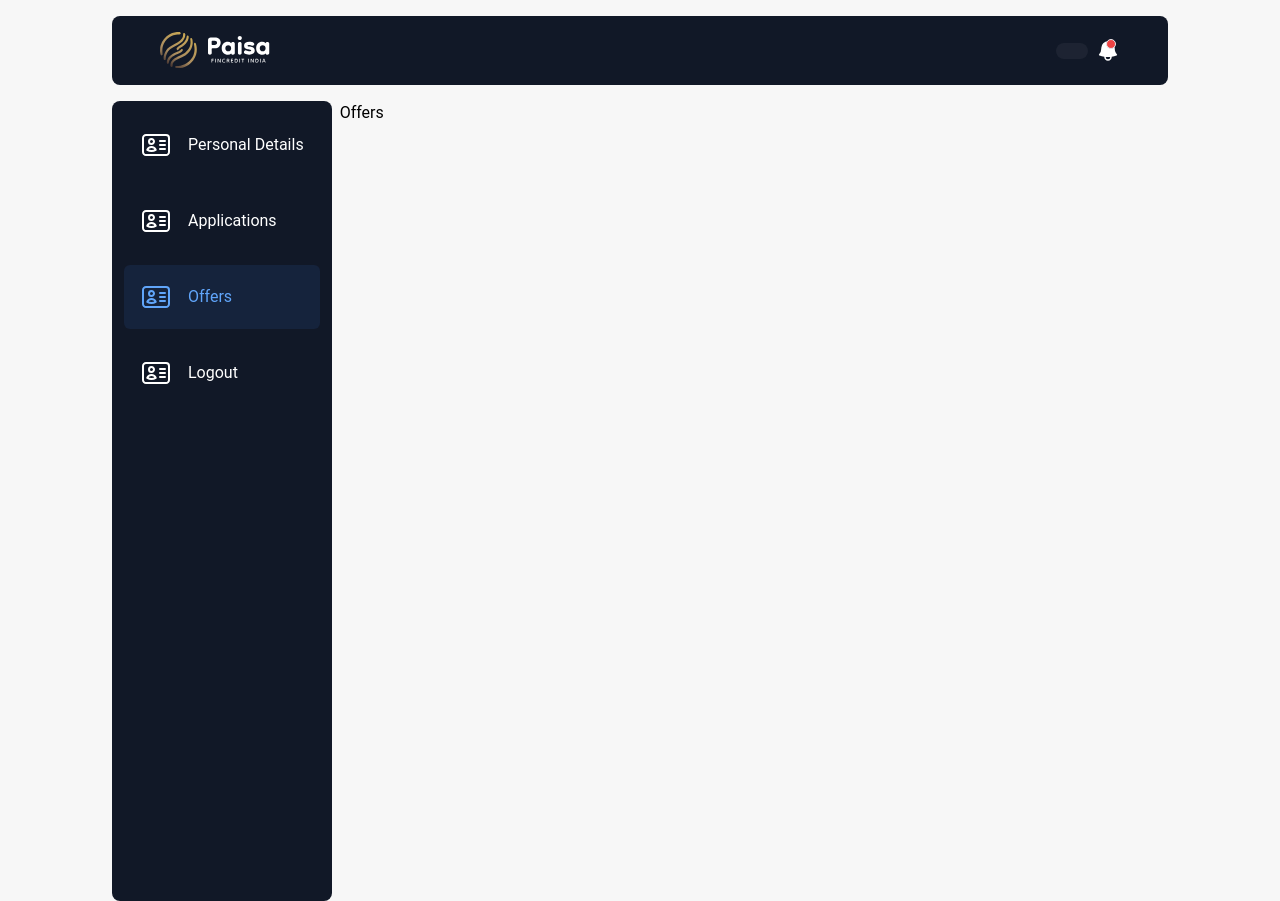
After one commit to ankit-o07/PaisaFinCreditProject, a Django app: page /dashboard/offers/ in a window 1280 px wide. The commit adds this page. Run offline with Django 5.2, Linux system fonts and the light colour scheme; the visitor is signed in with stand-in values (Sample User, id 1); data that the repository does not hold is empty; style sheets or scripts are compiled from the project's sources.

Commit message:
update side menu in dashboard

```diff
--- a/app/templates/app/registration/changePassword.html
+++ b/app/templates/app/registration/changePassword.html
@@ -26,9 +26,6 @@
                         <input type="password"  id="phone" class="block  px-2.5 pb-2.5 pt-4 w-full text-sm text-gray-900 bg-transparent rounded-lg border-2 border-gray-300 appearance-none focus:outline-none focus:ring-0 focus:border-blue-600 peer" placeholder=" " />
                         <label for="phone" class="absolute text-sm text-gray-500 duration-300 transform -translate-y-4 scale-75 top-2 z-10 origin-[0] bg-white px-2 peer-focus:px-2 peer-focus:text-blue-600 peer-placeholder-shown:scale-100 peer-placeholder-shown:-translate-y-1/2 peer-placeholder-shown:top-1/2 peer-focus:top-2 peer-focus:scale-75 peer-focus:-translate-y-4 rtl:peer-focus:translate-x-1/4 rtl:peer-focus:left-auto start-1">New Password</label>
                     </div>
-
-
-
                 </div>
 
 
--- /dev/null
+++ b/dashboard/templates/dashboard/application.html
@@ -0,0 +1,5 @@
+{% extends 'dashboard/dashboard_base.html' %}
+{% load static %}
+{% block content %}
+<h1> Application </h1>
+{% endblock content %}
--- a/dashboard/templates/dashboard/dashboard_base.html
+++ b/dashboard/templates/dashboard/dashboard_base.html
@@ -15,8 +15,12 @@
         {% include 'dashboard/dashboard_header.html' %}
     {% endblock header %}
 
-    {% block content %}
-    {% endblock content %}
+
+    <div class="relative flex sm:gap-2 lg:mx-20 xl:mx-24 sm:px-4 min-h-screen">
+        {% include 'dashboard/dashboard_sidemenu.html' %}
+        {% block content %}
+        {% endblock content %}
+    </div>
 
     {% block footer %}
     {% endblock footer %}
--- a/dashboard/templates/dashboard/dashboard_header.html
+++ b/dashboard/templates/dashboard/dashboard_header.html
@@ -7,7 +7,7 @@
         </a>
         <div class="flex items-center">
             <p class="py-2 px-4 bg-white bg-opacity-5 rounded-lg cursor-pointer select-none" onclick="onMenuToggle()">
-                Vivek</p>
+                {{request.user.personaldetails.first_name}}</p>
             <div class="flex items ml-2 relative">
                 <div class="w-2.5 h-2.5 rounded-full bg-red-500 absolute right-1 border"></div>
                 <svg xmlns="http://www.w3.org/2000/svg" viewBox="0 0 24 24" fill="currentColor" class="w-6 h-6">
--- /dev/null
+++ b/dashboard/templates/dashboard/dashboard_sidemenu.html
@@ -0,0 +1,60 @@
+{% load static %}
+
+{% url 'dashboard-home' as dashboard_url %}
+{% url 'dashboard-application' as application_url %}
+{% url 'dashboard-offer' as offer_url %}
+{% url 'logout' as logout_url %}
+
+<div id="navLinks"
+    class="h-full absolute sm:relative sm:left-0 left-[-100%] w-fit justify-between transition-all duration-50 bg-gray-900 text-white sm:rounded-lg">
+    <ul class="gap-2 w-full">
+        <li class="w-full" id="menu">
+            <a class="p-2 sm:p-4 flex items-center m-3 rounded-md {% if dashboard_url == request.path  %}text-blue-400 bg-blue-500{% endif %}  bg-opacity-10"
+                href="{% url 'dashboard-home' %}">
+                <svg xmlns="http://www.w3.org/2000/svg" fill="none" viewBox="0 0 24 24" stroke-width="1.5"
+                    stroke="currentColor"
+                    class="w-8 h-8 mr-4 {% if dashboard_url == request.path  %}text-blue-400{% endif %} ">
+                    <path stroke-linecap="round" stroke-linejoin="round"
+                        d="M15 9h3.75M15 12h3.75M15 15h3.75M4.5 19.5h15a2.25 2.25 0 0 0 2.25-2.25V6.75A2.25 2.25 0 0 0 19.5 4.5h-15a2.25 2.25 0 0 0-2.25 2.25v10.5A2.25 2.25 0 0 0 4.5 19.5Zm6-10.125a1.875 1.875 0 1 1-3.75 0 1.875 1.875 0 0 1 3.75 0Zm1.294 6.336a6.721 6.721 0 0 1-3.17.789 6.721 6.721 0 0 1-3.168-.789 3.376 3.376 0 0 1 6.338 0Z" />
+                </svg>
+                <p class="whitespace-nowrap">Personal Details</p>
+            </a>
+        </li>
+        <li class="w-full" id="menu">
+            <a class="p-2 sm:p-4 flex items-center m-3 rounded-md hover:bg-blue-500 {% if application_url == request.path  %}text-blue-400 bg-blue-500{% endif %} bg-opacity-10 hover:bg-opacity-10"
+                href="{% url 'dashboard-application' %}">
+                <svg xmlns="http://www.w3.org/2000/svg" fill="none" viewBox="0 0 24 24" stroke-width="1.5"
+                    stroke="currentColor"
+                    class="w-8 h-8 mr-4 {% if application_url == request.path  %}text-blue-400 {% endif %} ">
+                    <path stroke-linecap="round" stroke-linejoin="round"
+                        d="M15 9h3.75M15 12h3.75M15 15h3.75M4.5 19.5h15a2.25 2.25 0 0 0 2.25-2.25V6.75A2.25 2.25 0 0 0 19.5 4.5h-15a2.25 2.25 0 0 0-2.25 2.25v10.5A2.25 2.25 0 0 0 4.5 19.5Zm6-10.125a1.875 1.875 0 1 1-3.75 0 1.875 1.875 0 0 1 3.75 0Zm1.294 6.336a6.721 6.721 0 0 1-3.17.789 6.721 6.721 0 0 1-3.168-.789 3.376 3.376 0 0 1 6.338 0Z" />
+                </svg>
+                <p class="whitespace-nowrap ">Applications</p>
+            </a>
+        </li>
+        <li class="w-full" id="menu">
+            <a class="p-2 sm:p-4 flex items-center m-3 rounded-md {% if offer_url == request.path  %}text-blue-400 bg-blue-500{% endif %} bg-opacity-10 hover:bg-blue-500 hover:bg-opacity-10 "
+                href="{% url 'dashboard-offer' %}">
+                <svg xmlns="http://www.w3.org/2000/svg" fill="none" viewBox="0 0 24 24" stroke-width="1.5"
+                    stroke="currentColor"
+                    class="w-8 h-8 mr-4 {% if offer_url == request.path  %}text-blue-400{% endif %} ">
+                    <path stroke-linecap="round" stroke-linejoin="round"
+                        d="M15 9h3.75M15 12h3.75M15 15h3.75M4.5 19.5h15a2.25 2.25 0 0 0 2.25-2.25V6.75A2.25 2.25 0 0 0 19.5 4.5h-15a2.25 2.25 0 0 0-2.25 2.25v10.5A2.25 2.25 0 0 0 4.5 19.5Zm6-10.125a1.875 1.875 0 1 1-3.75 0 1.875 1.875 0 0 1 3.75 0Zm1.294 6.336a6.721 6.721 0 0 1-3.17.789 6.721 6.721 0 0 1-3.168-.789 3.376 3.376 0 0 1 6.338 0Z" />
+                </svg>
+                <p class="whitespace-nowrap ">Offers</p>
+            </a>
+        </li>
+        <li class="w-full" id="menu">
+            <a class="p-2 sm:p-4 flex items-center m-3 rounded-md {% if logout_url == request.path  %}text-blue-400 bg-blue-500{% endif %} bg-opacity-10 hover:bg-blue-500 hover:bg-opacity-10"
+                href="{% url 'logout' %}">
+                <svg xmlns="http://www.w3.org/2000/svg" fill="none" viewBox="0 0 24 24" stroke-width="1.5"
+                    stroke="currentColor"
+                    class="w-8 h-8 mr-4 {% if logout_url == request.path  %}text-blue-400{% endif %} ">
+                    <path stroke-linecap="round" stroke-linejoin="round"
+                        d="M15 9h3.75M15 12h3.75M15 15h3.75M4.5 19.5h15a2.25 2.25 0 0 0 2.25-2.25V6.75A2.25 2.25 0 0 0 19.5 4.5h-15a2.25 2.25 0 0 0-2.25 2.25v10.5A2.25 2.25 0 0 0 4.5 19.5Zm6-10.125a1.875 1.875 0 1 1-3.75 0 1.875 1.875 0 0 1 3.75 0Zm1.294 6.336a6.721 6.721 0 0 1-3.17.789 6.721 6.721 0 0 1-3.168-.789 3.376 3.376 0 0 1 6.338 0Z" />
+                </svg>
+                <p class="whitespace-nowrap ">Logout</p>
+            </a>
+        </li>
+    </ul>
+</div>
--- /dev/null
+++ b/dashboard/templates/dashboard/offers.html
@@ -0,0 +1,5 @@
+{% extends 'dashboard/dashboard_base.html' %}
+{% load static %}
+{% block content %}
+<h1> Offers </h1>
+{% endblock content %}
--- a/dashboard/urls.py
+++ b/dashboard/urls.py
@@ -1,9 +1,19 @@
 from django.urls import path
-from .views import dashboard, update_personal_details, update_address_details, update_bank_details
+from .views import (
+    dashboard,
+    update_personal_details,
+    update_address_details,
+    update_bank_details,
+    application,
+    offers
+    )
+
 
 urlpatterns = [
     path("", dashboard, name="dashboard-home"),
     path("update-personal-details/", update_personal_details, name="update-personal-details"),
     path("update-address-details/", update_address_details, name="update-address-details"),
     path("update-bank-details/", update_bank_details, name="update-bank-details"),
+    path("application/", application, name="dashboard-application"),
+    path("offers/", offers, name="dashboard-offer"),
 ]
--- a/dashboard/views.py
+++ b/dashboard/views.py
@@ -70,3 +70,11 @@ def update_bank_details(request):
         else:
             messages.error(request, "Error Updating Bank Details")
         return redirect('dashboard-home')
+
+@login_required(login_url="login")
+def application(request):
+    return render(request, "dashboard/application.html")
+
+@login_required(login_url="login")
+def offers(request):
+    return render(request, "dashboard/offers.html")
```
Also changed, not shown: dashboard/templates/dashboard/home.html (+0 -29 lines).
